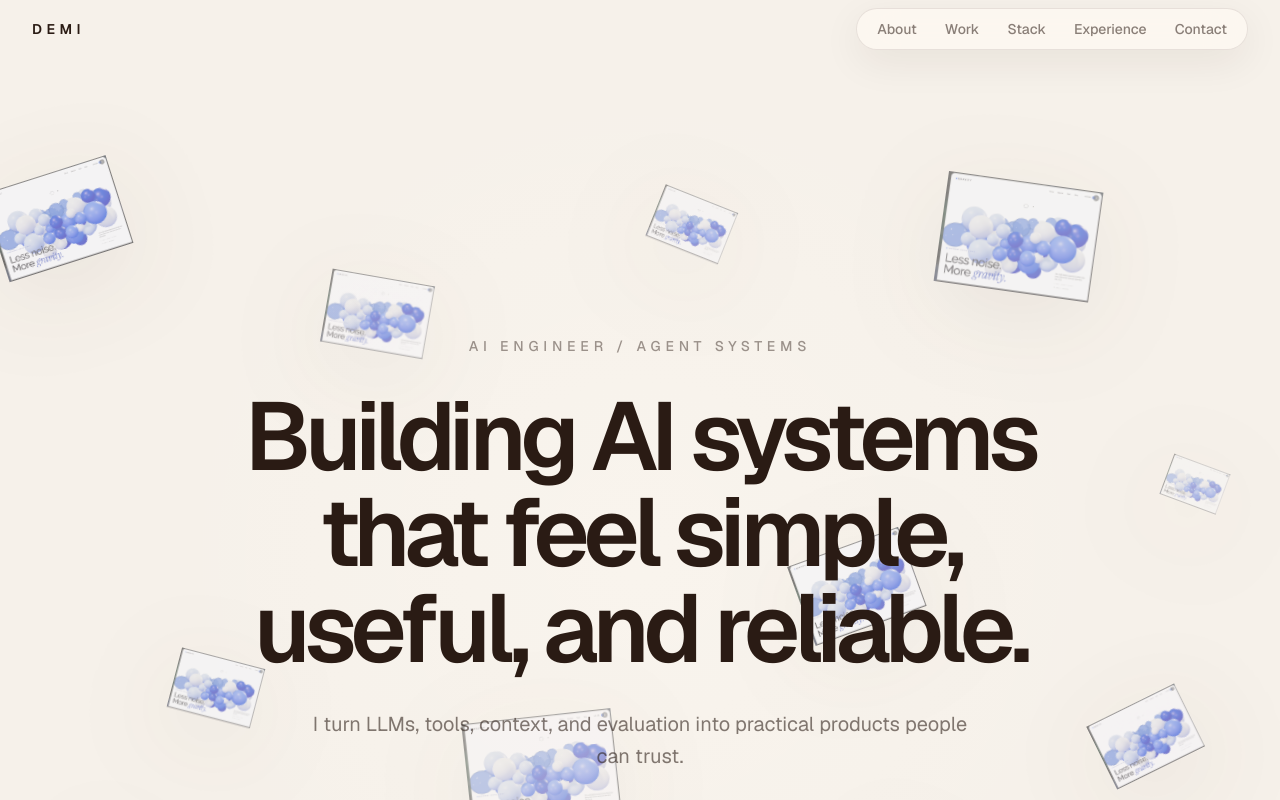
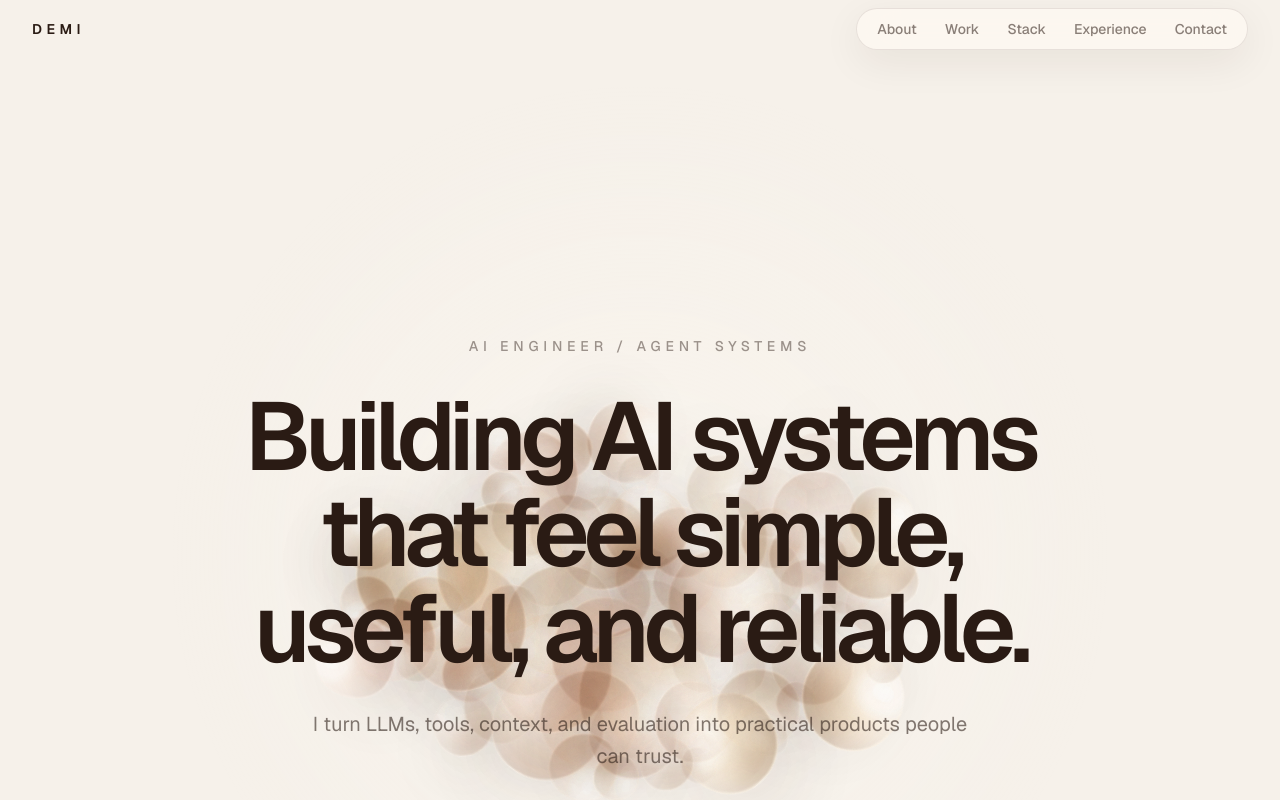
Before and after one commit to demihtran/demihtran.github.io, a Next.js app: page / in a window 1280 px wide. Shown: the top 800 px of the page. Built offline with nearby package versions, Linux system fonts and the light colour scheme.

Commit message:
Replace image hero bubbles with generated physics bubbles
Use CSS-rendered bubbles with clustered motion and cursor-driven soft physics so the hero matches the intended interactive effect without repeating the reference PNG.

Co-Authored-By: Claude Opus 4.7 <noreply@anthropic.com>

```diff
--- a/src/app/globals.css
+++ b/src/app/globals.css
@@ -42,6 +42,65 @@ a {
   color: #f6f1ea;
 }
 
+.hero-bubble {
+  --bubble-hue: 24;
+  --bubble-depth: 0;
+  --bubble-warp: 0;
+  border: 1px solid rgba(255, 255, 255, 0.42);
+  border-radius: var(--bubble-radius, 51% 49% 54% 46% / 46% 48% 55% 52%);
+  background:
+    radial-gradient(circle at 29% 23%, rgba(255, 255, 255, 0.92) 0 7%, rgba(255, 255, 255, 0.52) 8% 17%, transparent 30%),
+    radial-gradient(circle at 69% 76%, hsla(var(--bubble-hue), 56%, 43%, 0.23), transparent 48%),
+    radial-gradient(circle at 46% 42%, hsla(var(--bubble-hue), 92%, 91%, 0.7), hsla(var(--bubble-hue), 78%, 77%, 0.34) 58%, hsla(var(--bubble-hue), 62%, 55%, 0.18) 100%);
+  box-shadow:
+    inset 9px 12px 22px rgba(255, 255, 255, 0.48),
+    inset -16px -20px 30px rgba(94, 52, 32, 0.16),
+    0 24px 52px rgba(42, 27, 20, 0.12);
+  contain: layout paint style;
+  mix-blend-mode: multiply;
+  transform-origin: 50% 55%;
+  will-change: transform, filter, opacity;
+}
+
+.hero-bubble::before {
+  position: absolute;
+  inset: 9%;
+  border-radius: inherit;
+  background:
+    linear-gradient(138deg, rgba(255, 255, 255, 0.32), transparent 42%),
+    radial-gradient(ellipse at 54% 84%, rgba(124, 75, 46, 0.16), transparent 38%);
+  content: "";
+  opacity: var(--bubble-inner-opacity, 0.42);
+}
+
+.hero-bubble__rim,
+.hero-bubble__shine {
+  position: absolute;
+  inset: 0;
+  border-radius: inherit;
+  pointer-events: none;
+}
+
+.hero-bubble__rim {
+  box-shadow:
+    inset 0 0 0 1px rgba(255, 250, 243, 0.28),
+    inset -8px -10px 18px rgba(78, 45, 27, 0.12),
+    inset 7px 8px 16px rgba(255, 255, 255, 0.2);
+}
+
+.hero-bubble__shine {
+  background:
+    radial-gradient(ellipse at 33% 25%, rgba(255, 255, 255, 0.82) 0 8%, rgba(255, 255, 255, 0.36) 9% 18%, transparent 31%),
+    radial-gradient(ellipse at 43% 38%, rgba(255, 248, 236, 0.34), transparent 32%);
+  transform: translate3d(var(--bubble-shine-x, 0), var(--bubble-shine-y, 0), 0) rotate(-10deg);
+}
+
+@media (max-width: 640px) {
+  .hero-bubble[data-mobile-extra="true"] {
+    display: none;
+  }
+}
+
 @media (prefers-reduced-motion: reduce) {
   *,
   *::before,
--- a/src/components/hero-bubbles.tsx
+++ b/src/components/hero-bubbles.tsx
@@ -1,92 +1,296 @@
 "use client";
 
-import Image from "next/image";
-import { useEffect, useRef } from "react";
+import { useLayoutEffect, useRef, type CSSProperties } from "react";
 
-type Bubble = {
+type BubbleConfig = {
+  id: number;
   left: number;
   top: number;
   size: number;
-  drift: number;
+  depth: number;
+  phase: number;
+  hue: number;
+  opacity: number;
   rotate: number;
-  opacity: number;
+  mobileExtra: boolean;
 };
 
-const bubbles: Bubble[] = [
-  { left: 5, top: 17, size: 130, drift: 0, rotate: -16, opacity: 0.55 },
-  { left: 17, top: 63, size: 86, drift: 1.7, rotate: 18, opacity: 0.5 },
-  { left: 29, top: 25, size: 104, drift: 3.2, rotate: 8, opacity: 0.45 },
-  { left: 42, top: 72, size: 150, drift: 4.6, rotate: -10, opacity: 0.38 },
-  { left: 54, top: 16, size: 78, drift: 2.1, rotate: 24, opacity: 0.42 },
-  { left: 67, top: 54, size: 118, drift: 5.3, rotate: -22, opacity: 0.5 },
-  { left: 80, top: 18, size: 156, drift: 1.1, rotate: 12, opacity: 0.48 },
-  { left: 89, top: 68, size: 98, drift: 3.9, rotate: -30, opacity: 0.52 },
-  { left: 10, top: 82, size: 58, drift: 6.1, rotate: 34, opacity: 0.36 },
-  { left: 93, top: 42, size: 60, drift: 2.8, rotate: 20, opacity: 0.34 },
-  { left: 35, top: 88, size: 72, drift: 4.2, rotate: -26, opacity: 0.32 },
-  { left: 72, top: 82, size: 70, drift: 0.6, rotate: 30, opacity: 0.35 },
-];
+type BubbleState = BubbleConfig & {
+  x: number;
+  y: number;
+  homeX: number;
+  homeY: number;
+  vx: number;
+  vy: number;
+  spin: number;
+  vSpin: number;
+};
+
+type Bounds = {
+  width: number;
+  height: number;
+};
+
+const bubbleCount = 72;
+const goldenAngle = Math.PI * (3 - Math.sqrt(5));
+
+const random = (() => {
+  let seed = 24681357;
+
+  return () => {
+    seed = (seed * 1664525 + 1013904223) % 4294967296;
+    return seed / 4294967296;
+  };
+})();
+
+const bubbles: BubbleConfig[] = Array.from({ length: bubbleCount }, (_, index) => {
+  const ring = Math.sqrt((index + 0.7) / bubbleCount);
+  const angle = index * goldenAngle + random() * 0.75;
+  const clusterRadiusX = 22;
+  const clusterRadiusY = 17;
+  const depth = random() * 2 - 1;
+  const size = 32 + random() * 58 + (1 - ring) * 34 + depth * 10;
+
+  return {
+    id: index,
+    left: 50 + Math.cos(angle) * ring * clusterRadiusX + (random() - 0.5) * 4,
+    top: 55 + Math.sin(angle) * ring * clusterRadiusY + (random() - 0.5) * 4,
+    size: Math.max(24, size),
+    depth,
+    phase: random() * Math.PI * 2,
+    hue: 20 + random() * 18,
+    opacity: 0.22 + (depth + 1) * 0.17 + random() * 0.14,
+    rotate: -30 + random() * 60,
+    mobileExtra: index > 43,
+  };
+});
+
+const getSafeDistance = (bubble: BubbleState) => bubble.size * 0.54 + 42 + bubble.depth * 10;
+
+function createStates(bounds: Bounds) {
+  return bubbles.map<BubbleState>((bubble) => {
+    const homeX = (bubble.left / 100) * bounds.width;
+    const homeY = (bubble.top / 100) * bounds.height;
+
+    return {
+      ...bubble,
+      x: homeX,
+      y: homeY,
+      homeX,
+      homeY,
+      vx: 0,
+      vy: 0,
+      spin: bubble.rotate,
+      vSpin: 0,
+    };
+  });
+}
+
+function updateHomes(states: BubbleState[], bounds: Bounds) {
+  states.forEach((bubble) => {
+    bubble.homeX = (bubble.left / 100) * bounds.width;
+    bubble.homeY = (bubble.top / 100) * bounds.height;
+    bubble.x += (bubble.homeX - bubble.x) * 0.18;
+    bubble.y += (bubble.homeY - bubble.y) * 0.18;
+  });
+}
+
+function clampVelocity(bubble: BubbleState) {
+  const speed = Math.hypot(bubble.vx, bubble.vy);
+  const maxSpeed = 30;
+
+  if (speed > maxSpeed) {
+    const scale = maxSpeed / speed;
+    bubble.vx *= scale;
+    bubble.vy *= scale;
+  }
+}
 
 export function HeroBubbles() {
   const rootRef = useRef<HTMLDivElement>(null);
-  const bubbleRefs = useRef<(HTMLImageElement | null)[]>([]);
+  const bubbleRefs = useRef<(HTMLSpanElement | null)[]>([]);
+  const statesRef = useRef<BubbleState[]>([]);
+  const boundsRef = useRef<Bounds>({ width: 0, height: 0 });
   const pointerRef = useRef({ x: 0, y: 0, active: false });
   const frameRef = useRef<number | null>(null);
+  const lastTimeRef = useRef<number | null>(null);
 
-  useEffect(() => {
+  useLayoutEffect(() => {
     const root = rootRef.current;
     if (!root) return;
 
     const reduceMotion = window.matchMedia("(prefers-reduced-motion: reduce)").matches;
+
+    const measure = () => {
+      const bounds = root.getBoundingClientRect();
+      boundsRef.current = { width: bounds.width, height: bounds.height };
+
+      if (!statesRef.current.length) {
+        statesRef.current = createStates(boundsRef.current);
+      } else {
+        updateHomes(statesRef.current, boundsRef.current);
+      }
+    };
+
+    const applyBubble = (bubble: BubbleState, index: number, time = 0) => {
+      const element = bubbleRefs.current[index];
+      if (!element) return;
+
+      const pointer = pointerRef.current;
+      const bounds = boundsRef.current;
+      const pointerOffsetX = pointer.active ? (pointer.x / bounds.width - 0.5) * bubble.depth * -22 : 0;
+      const pointerOffsetY = pointer.active ? (pointer.y / bounds.height - 0.5) * bubble.depth * -16 : 0;
+      const driftX = Math.sin(time / 1300 + bubble.phase) * (1.5 + bubble.depth * 1.8);
+      const driftY = Math.cos(time / 1500 + bubble.phase) * (1.8 + bubble.depth * 1.6);
+      const speed = Math.hypot(bubble.vx, bubble.vy);
+      const scale = 1 + bubble.depth * 0.18 + Math.sin(time / 1700 + bubble.phase) * 0.025 + Math.min(speed, 16) * 0.006;
+      const rotate = bubble.spin + bubble.vx * 0.8 - bubble.vy * 0.45;
+      const blur = Math.max(0, (0.8 - bubble.depth) * 0.55);
+      const saturation = 1 + bubble.depth * 0.08;
+      const opacity = Math.min(0.78, Math.max(0.18, bubble.opacity + bubble.depth * 0.08));
+
+      element.style.opacity = String(opacity);
+      element.style.zIndex = String(Math.round(100 + bubble.depth * 80 + bubble.y * 0.02));
+      element.style.filter = `blur(${blur}px) saturate(${saturation})`;
+      element.style.transform = `translate3d(${bubble.x + pointerOffsetX + driftX}px, ${bubble.y + pointerOffsetY + driftY}px, 0) translate(-50%, -50%) rotate(${rotate}deg) scale(${scale})`;
+      element.style.setProperty("--bubble-inner-opacity", String(0.42 + bubble.depth * 0.12));
+      const warp = Math.sin(time / 900 + bubble.phase);
+      element.style.setProperty("--bubble-warp", String(warp));
+      element.style.setProperty(
+        "--bubble-radius",
+        `${51 + warp * 2}% ${49 - warp}% ${54 + warp * 1.4}% ${46 - warp * 1.8}% / ${46 - warp * 1.5}% ${48 + warp * 1.2}% ${55 - warp}% ${52 + warp * 1.8}%`,
+      );
+      element.style.setProperty("--bubble-shine-x", `${warp * 2}px`);
+      element.style.setProperty("--bubble-shine-y", `${warp * -3}px`);
+    };
+
     const applyStaticLayout = () => {
-      bubbleRefs.current.forEach((bubble, index) => {
-        if (!bubble) return;
-        const item = bubbles[index];
-        bubble.style.transform = `translate3d(-50%, -50%, 0) rotate(${item.rotate}deg)`;
+      statesRef.current.forEach((bubble, index) => {
+        applyBubble(bubble, index);
       });
     };
 
+    measure();
     applyStaticLayout();
+
     if (reduceMotion) return;
 
+    const resizeObserver = new ResizeObserver(() => {
+      measure();
+    });
+
     const animate = (time: number) => {
-      const bounds = root.getBoundingClientRect();
+      const lastTime = lastTimeRef.current ?? time;
+      const dt = Math.min(2, Math.max(0.5, (time - lastTime) / 16.67));
+      const bounds = boundsRef.current;
       const pointer = pointerRef.current;
+      const states = statesRef.current;
 
-      bubbleRefs.current.forEach((bubble, index) => {
-        if (!bubble) return;
+      lastTimeRef.current = time;
 
-        const item = bubbles[index];
-        const centerX = (item.left / 100) * bounds.width;
-        const centerY = (item.top / 100) * bounds.height;
-        const floatX = Math.sin(time / 1500 + item.drift) * 7;
-        const floatY = Math.cos(time / 1800 + item.drift) * 9;
-        let x = floatX;
-        let y = floatY;
-        let rotate = item.rotate + Math.sin(time / 1800 + item.drift) * 4;
-        let scale = 1;
+      states.forEach((bubble) => {
+        const homeStrength = 0.006 + (1 - bubble.depth) * 0.001;
+        const floatForceX = Math.sin(time / 1900 + bubble.phase) * 0.012;
+        const floatForceY = Math.cos(time / 2100 + bubble.phase) * 0.012;
+
+        bubble.vx += (bubble.homeX - bubble.x) * homeStrength + floatForceX;
+        bubble.vy += (bubble.homeY - bubble.y) * homeStrength + floatForceY;
 
         if (pointer.active) {
-          const dx = centerX - pointer.x;
-          const dy = centerY - pointer.y;
-          const distance = Math.hypot(dx, dy) || 1;
-          const radius = item.size * 1.45;
+          const dx = bubble.x - pointer.x;
+          const dy = bubble.y - pointer.y;
+          const distance = Math.hypot(dx, dy) || 0.001;
+          const nx = dx / distance;
+          const ny = dy / distance;
+          const safeDistance = getSafeDistance(bubble);
+          const influenceRadius = bubble.size * 2.75 + 130 + bubble.depth * 28;
 
-          if (distance < radius) {
-            const influence = (1 - distance / radius) ** 1.7;
-            const push = influence * item.size * 0.58;
-            const swirl = influence * item.size * 0.32;
-            const nx = dx / distance;
-            const ny = dy / distance;
+          if (distance < influenceRadius) {
+            const influence = 1 - distance / influenceRadius;
+            const force = influence ** 2.35 * (8.5 + bubble.depth * 2.5);
+            const swirl = influence ** 1.8 * (4.5 + bubble.depth * 1.5) * (bubble.id % 2 === 0 ? 1 : -1);
+            const mass = Math.max(0.8, bubble.size / 78);
 
-            x += nx * push + -ny * swirl;
-            y += ny * push + nx * swirl;
-            rotate += influence * 130 * (index % 2 === 0 ? 1 : -1);
-            scale += influence * 0.08;
+            bubble.vx += (nx * force + -ny * swirl) / mass;
+            bubble.vy += (ny * force + nx * swirl) / mass;
+            bubble.vSpin += swirl * 1.8;
+          }
+
+          if (distance < safeDistance) {
+            const push = safeDistance - distance;
+            bubble.x += nx * push;
+            bubble.y += ny * push;
+            bubble.vx += nx * 9;
+            bubble.vy += ny * 9;
           }
         }
+      });
 
-        bubble.style.transform = `translate3d(calc(-50% + ${x}px), calc(-50% + ${y}px), 0) rotate(${rotate}deg) scale(${scale})`;
+      for (let index = 0; index < states.length; index += 1) {
+        const bubble = states[index];
+
+        for (let nextIndex = index + 1; nextIndex < states.length; nextIndex += 1) {
+          const other = states[nextIndex];
+          const dx = other.x - bubble.x;
+          const dy = other.y - bubble.y;
+          const distance = Math.hypot(dx, dy) || 0.001;
+          const nx = dx / distance;
+          const ny = dy / distance;
+          const minDistance = (bubble.size + other.size) * 0.34;
+          const linkDistance = minDistance + 78;
+
+          if (distance < minDistance) {
+            const overlap = (minDistance - distance) / minDistance;
+            const force = overlap * overlap * 3.2;
+            const bubbleMass = Math.max(0.8, bubble.size / 72);
+            const otherMass = Math.max(0.8, other.size / 72);
+
+            bubble.vx -= (nx * force) / bubbleMass;
+            bubble.vy -= (ny * force) / bubbleMass;
+            other.vx += (nx * force) / otherMass;
+            other.vy += (ny * force) / otherMass;
+            bubble.vSpin -= force * 2;
+            other.vSpin += force * 2;
+          } else if (distance < linkDistance) {
+            const tension = (1 - distance / linkDistance) * 0.015;
+            const relativeVelocity = (other.vx - bubble.vx) * nx + (other.vy - bubble.vy) * ny;
+
+            bubble.vx += nx * tension + nx * relativeVelocity * 0.012;
+            bubble.vy += ny * tension + ny * relativeVelocity * 0.012;
+            other.vx -= nx * tension + nx * relativeVelocity * 0.012;
+            other.vy -= ny * tension + ny * relativeVelocity * 0.012;
+          }
+        }
+      }
+
+      states.forEach((bubble, index) => {
+        bubble.vx *= 0.9;
+        bubble.vy *= 0.9;
+        bubble.vSpin *= 0.88;
+        clampVelocity(bubble);
+
+        bubble.x += bubble.vx * dt;
+        bubble.y += bubble.vy * dt;
+        bubble.spin += bubble.vSpin * dt;
+
+        const padding = bubble.size * 0.45;
+        if (bubble.x < -padding) {
+          bubble.x = -padding;
+          bubble.vx *= -0.35;
+        } else if (bubble.x > bounds.width + padding) {
+          bubble.x = bounds.width + padding;
+          bubble.vx *= -0.35;
+        }
+
+        if (bubble.y < -padding) {
+          bubble.y = -padding;
+          bubble.vy *= -0.35;
+        } else if (bubble.y > bounds.height + padding) {
+          bubble.y = bounds.height + padding;
+          bubble.vy *= -0.35;
+        }
+
+        applyBubble(bubble, index, time);
       });
 
       frameRef.current = requestAnimationFrame(animate);
@@ -104,37 +308,51 @@ export function HeroBubbles() {
       };
     };
 
+    const onPointerLeave = () => {
+      pointerRef.current = { x: 0, y: 0, active: false };
+    };
+
+    resizeObserver.observe(root);
     window.addEventListener("pointermove", onPointerMove);
+    window.addEventListener("pointerleave", onPointerLeave);
     frameRef.current = requestAnimationFrame(animate);
 
     return () => {
+      resizeObserver.disconnect();
       window.removeEventListener("pointermove", onPointerMove);
+      window.removeEventListener("pointerleave", onPointerLeave);
       if (frameRef.current) cancelAnimationFrame(frameRef.current);
     };
   }, []);
 
   return (
-    <div ref={rootRef} aria-hidden="true" className="pointer-events-none absolute inset-0 -z-10 overflow-hidden">
-      <div className="absolute inset-0 bg-[radial-gradient(circle_at_center,rgba(255,250,243,0.35),transparent_58%)]" />
+    <div ref={rootRef} aria-hidden="true" className="pointer-events-none absolute inset-0 -z-10 overflow-hidden [perspective:900px]">
+      <div className="absolute inset-0 bg-[radial-gradient(circle_at_center,rgba(255,250,243,0.42),transparent_58%)]" />
       {bubbles.map((bubble, index) => (
-        <Image
-          key={`${bubble.left}-${bubble.top}`}
+        <span
+          key={bubble.id}
           ref={(element) => {
             bubbleRefs.current[index] = element;
           }}
-          src="/section-top-balloon.png"
-          alt=""
-          width={bubble.size}
-          height={bubble.size}
-          draggable={false}
-          className="absolute h-auto select-none drop-shadow-[0_22px_45px_rgba(42,27,20,0.12)] will-change-transform"
-          style={{
-            left: `${bubble.left}%`,
-            top: `${bubble.top}%`,
-            width: `${bubble.size}px`,
-            opacity: bubble.opacity,
-          }}
-        />
+          className="hero-bubble absolute select-none"
+          data-mobile-extra={bubble.mobileExtra ? "true" : undefined}
+          style={
+            {
+              left: 0,
+              top: 0,
+              width: `${bubble.size}px`,
+              height: `${bubble.size}px`,
+              opacity: bubble.opacity,
+              transform: `translate3d(-50%, -50%, 0) rotate(${bubble.rotate}deg) scale(${1 + bubble.depth * 0.16})`,
+              "--bubble-hue": bubble.hue,
+              "--bubble-depth": bubble.depth,
+              "--bubble-warp": 0,
+            } as CSSProperties
+          }
+        >
+          <span className="hero-bubble__rim" />
+          <span className="hero-bubble__shine" />
+        </span>
       ))}
     </div>
   );
```
